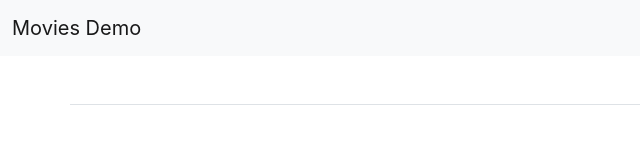
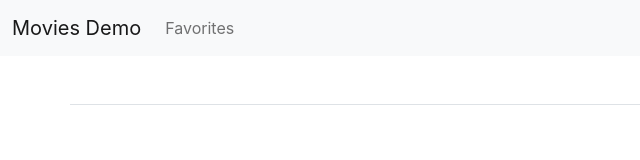
Before and after one commit to leonsuaren/moviesRepo, a React (Create React App) app in the folder movies/: page / in a window 1280 px wide. Shown: the top 160 px of the page, without its empty margins (0-640 px from the left). Built offline with nearby package versions, Linux system fonts and the light colour scheme.

Commit message:
add favorites link

```diff
--- a/movies/src/components/navbar/Navbar.js
+++ b/movies/src/components/navbar/Navbar.js
@@ -11,6 +11,7 @@ export const Navbar= () =>{
     </button>
     <div class="collapse navbar-collapse" id="navbarSupportedContent">
       <ul class="navbar-nav me-auto mb-2 mb-lg-0">
+        <li><Link to='movie-favorites' className='nav-link' data-test='favorites-component'>Favorites</Link></li>
       </ul>
    </div>
   </div>
```
Also changed, not shown: 1 other file (tests, documents, lock files or other folders).
